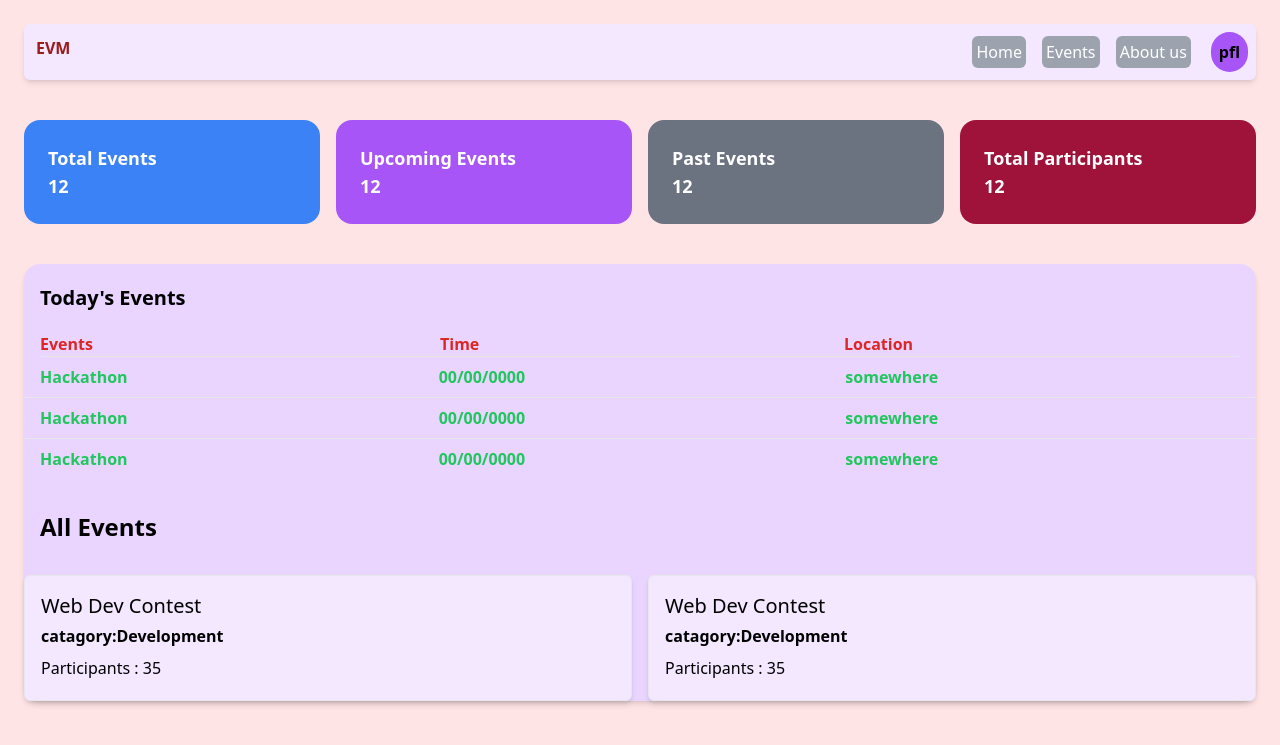
After one commit to asifraihan821/Event_management-System, a Django app: page /events/user-dashboard/ in a window 1280 px wide. The commit adds this page. Shown: the top 745 px of the page. Run offline with Django 5.2, Linux system fonts and the light colour scheme; some libraries are stand-ins or nearby versions.

Commit message:
interfaces implementation done

```diff
--- /dev/null
+++ b/events/templates/dashboard/main_dashboard.html
@@ -0,0 +1,45 @@
+<!DOCTYPE html>
+<html lang="en">
+  <head>
+    <meta charset="UTF-8" />
+    <meta name="viewport" content="width=device-width, initial-scale=1.0" />
+    <title>{% block title %}{% endblock title %}</title>
+    <script src="https://cdn.tailwindcss.com"></script>
+  </head>
+  <body class="bg-rose-100">
+    <div class="m-6">
+      <header class="flex justify-between bg-purple-100 shadow-md rounded-md">
+        <p class="text-red-800 border-md-4 font-extrabold m-3">EVM</p>
+        <div class="flex justify-between">
+          <div class="m-3">
+            <button
+              class="bg-gray-400 mr-3 text-white rounded-md p-1 hover:text-red-800"
+            >
+              Home
+            </button>
+            <button
+              class="bg-gray-400 mr-3 text-white rounded-md p-1 hover:text-red-800"
+            >
+              Events
+            </button>
+            <button
+              class="bg-gray-400 text-white rounded-md p-1 hover:text-red-800"
+            >
+              About us
+            </button>
+          </div>
+          <div>
+            <p class="m-2 rounded-full bg-purple-500 font-extrabold px-2 py-2">
+              pfl
+            </p>
+          </div>
+        </div>
+      </header>
+      <main>
+        {% block events %}
+
+        {% endblock events %}
+      </main>
+    </div>
+  </body>
+</html>
--- /dev/null
+++ b/events/templates/dashboard/user_dashboard.html
@@ -0,0 +1,77 @@
+{% extends "dashboard/main_dashboard.html" %}
+ {% block title %} User Dashboard{% endblock title %}
+{% block events %}
+
+<!-- user Dashboard -->
+        <p class="font-extrabold text-2xl mt-8 ml-2"></p>
+        <div class="grid grid-cols-2 md:grid-cols-4 gap-4 mt-10 text-white">
+          <div
+            class="bg-blue-500 p-6 rounded-2xl text-lg font-bold hover:text-black-500"
+          >
+            <!-- card 1 -->
+            <p>Total Events</p>
+            <p>12</p>
+          </div>
+          <div class="bg-purple-500 p-6 rounded-2xl text-lg font-bold">
+            <!-- card 2-->
+            <p>Upcoming Events</p>
+            <p>12</p>
+          </div>
+          <div class="bg-gray-500 p-6 rounded-2xl text-lg font-bold">
+            <!-- card 3-->
+            <p>Past Events</p>
+            <p>12</p>
+          </div>
+          <div class="bg-rose-800 p-6 rounded-2xl text-lg font-bold">
+            <!-- card 4-->
+            <p>Total Participants</p>
+            <p>12</p>
+          </div>
+        </div>
+        <!-- possible events  -->
+        <div class="bg-purple-200 rounded-2xl shadow-md">
+          <p class="mt-10 font-extrabold text-xl py-5 px-4">Today's Events</p>
+          <div class="grid grid-cols-3 px-4">
+            <!-- grid stats  -->
+            <div class="font-extrabold text-red-600">Events</div>
+            <div class="font-extrabold text-red-600">Time</div>
+            <div class="px-1 font-extrabold text-red-600">Location</div>
+            <hr><hr><hr>
+          </div>
+          <!-- grid short details  -->
+          <div class="grid grid-cols-3">
+            <p class="font-bold text-green-500 px-4 py-2">Hackathon</p>
+            <p class="font-bold text-green-500 px-1 py-2">00/00/0000</p>
+            <p class="font-bold text-green-500 py-2">somewhere</p>
+             <hr><hr><hr>
+          </div>
+          <!-- 2  -->
+          <div class="grid grid-cols-3">
+            <p class="font-bold text-green-500 px-4 py-2">Hackathon</p>
+            <p class="font-bold text-green-500 px-1 py-2">00/00/0000</p>
+            <p class="font-bold text-green-500 py-2">somewhere</p>
+             <hr><hr><hr>
+          </div>
+          <!-- 3 -->
+          <div class="grid grid-cols-3">
+            <p class="font-bold text-green-500 px-4 py-2">Hackathon</p>
+            <p class="font-bold text-green-500 px-1 py-2">00/00/0000</p>
+            <p class="font-bold text-green-500 py-2">somewhere</p>
+        </div>
+        <!-- all events  -->
+        <p class="px-4 py-8 font-extrabold text-2xl">All Events</p>
+        <div class="grid md:grid-cols-1 lg:grid-cols-2 gap-4">
+          <div class="border border-md-4 p-4 leading-8 bg-purple-100 shadow-md rounded-md">
+            <p class="text-xl">Web Dev Contest</p>
+            <p class="font-bold">catagory:Development</p>
+            <p>Participants : 35</p>
+          </div>
+          <div class="border border-md-4 p-4 leading-8 bg-purple-100 shadow-md rounded-md">
+            <p class="text-xl">Web Dev Contest</p>
+            <p class="font-bold">catagory:Development</p>
+            <p>Participants : 35</p>
+          </div>
+        </div>
+
+
+{% endblock events %}
--- a/events/urls.py
+++ b/events/urls.py
@@ -1,9 +1,10 @@
 from django.urls import path
-from events.views import main_dashboard,total_participants, upcoming_events,past_events
+from events.views import org_dashboard,total_participants, upcoming_events,past_events,user_dashboard
 
 urlpatterns = [
-    path('main-dashboard/', main_dashboard),
+    path('org-dashboard/', org_dashboard),
     path('total-participants/', total_participants),
     path('upcoming-events/', upcoming_events),
-    path('past-events/',past_events)
+    path('past-events/',past_events),
+    path('user-dashboard/', user_dashboard)
 ]
--- a/events/views.py
+++ b/events/views.py
@@ -2,8 +2,11 @@ from django.shortcuts import render
 from django.http import HttpResponse
 
 # Create your views here.
-def main_dashboard(request):
-    return render(request, 'org_dashboard.html')
+def org_dashboard(request):
+    return render(request, 'dashboard/org_dashboard.html')
+
+def user_dashboard(request):
+    return render(request, 'dashboard/user_dashboard.html')
 
 def total_participants(request):
     return render(request, 'total_participants.html')
```
Also changed, not shown: events/templates/dashboard/org_dashboard.html (renamed from events/templates/org_dashboard.html, +17 -55 lines).
